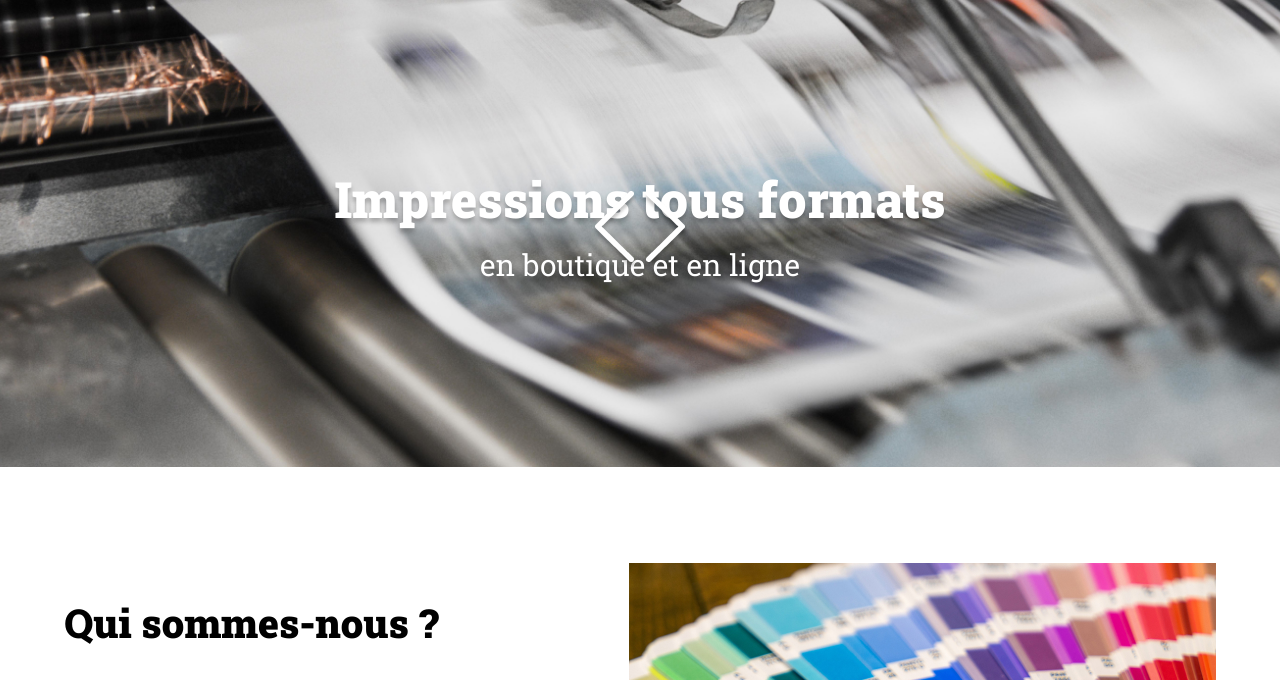
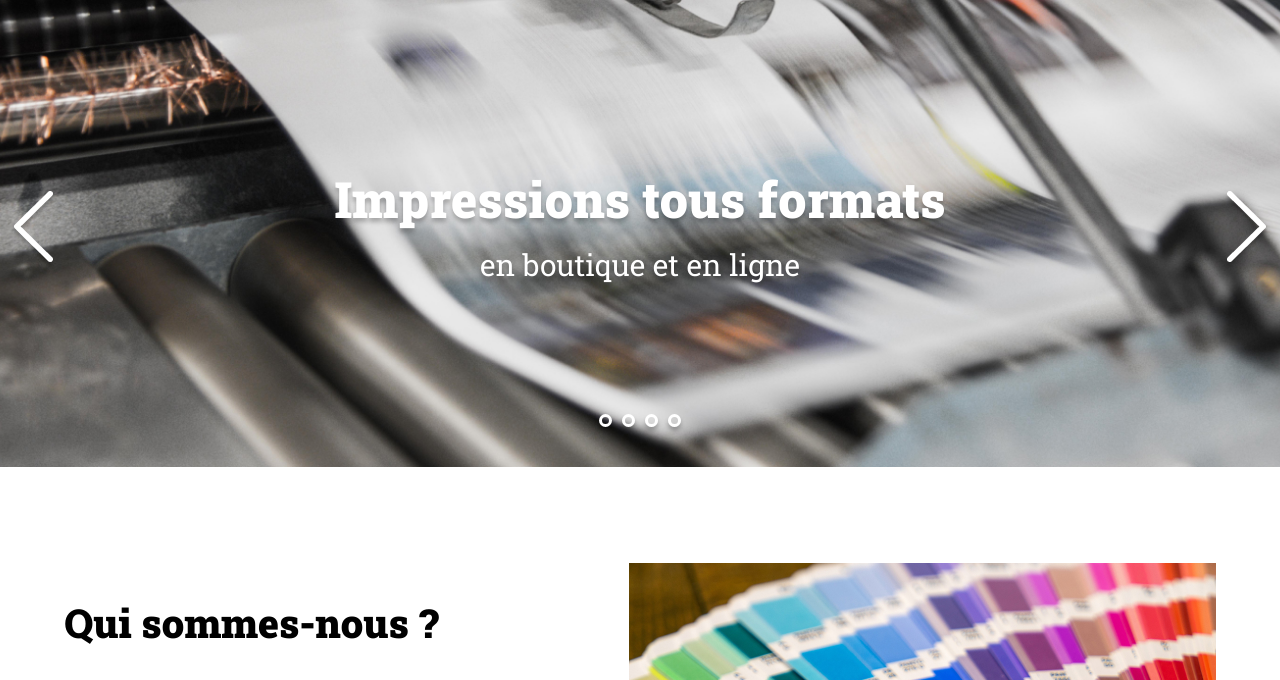
Before and after one commit to JayJay-V/Print-it, a plain HTML site: page index.html in a window 1280 px wide. Shown: the part 104-784 px from the top of the page. Drawn offline with Linux system fonts and the light colour scheme.

Commit message:
add arrow & dot in the page web

```diff
--- a/assets/style.css
+++ b/assets/style.css
@@ -52,9 +52,6 @@ q:before, q:after {
 table {
 	border-collapse: collapse;
 	border-spacing: 0;
-}
-body {
-
 }
 section {
 	margin-block: 6em;
@@ -125,11 +122,16 @@ header {
 /* Gestion des fleches du carrousel */
 #banner .arrow {
 	position: absolute;
+	display: flex;
+    justify-content: space-between;
+    width: 100%;
 }
 #banner .arrow_left {
+	position: relative;
 	left: 10px;
 }
 #banner .arrow_right {
+	position: relative;
 	right: 10px;
 }
 /* Gestion des points du carrousel */
--- a/index.html
+++ b/index.html
@@ -21,10 +21,26 @@
 		<img class="banner-img" src="./assets/images/slideshow/slide1.jpg" alt="Banner Print-it">
 		<p>Impressions tous formats <span>en boutique et en ligne</span></p>
 		<div class="arrow">
-			<img class="arrow_left" src="./assets/images/arrow_left.png" alt="Banner arrow-left">
-			<img class="arrow_right" src="./assets/images/arrow_right.png" alt="Banner arrow-right">
+			<a href="#">
+				<img class="arrow_left" src="./assets/images/arrow_left.png" alt="Banner arrow-left">
+			</a>
+			<a href="#">
+				<img class="arrow_right" src="./assets/images/arrow_right.png" alt="Banner arrow-right">
+			</a>
 		</div>
 		<div class="dots">
+			<a href="#">
+				<div class="dot"></div>
+			</a>
+			<a href="#">
+				<div class="dot"></div>
+			</a>
+			<a href="#">
+				<div class="dot"></div>
+			</a>
+			<a href="#">
+				<div class="dot"></div>
+			</a>
 		</div>
 	</div>
 	<section id="about-us" class="container">
```
